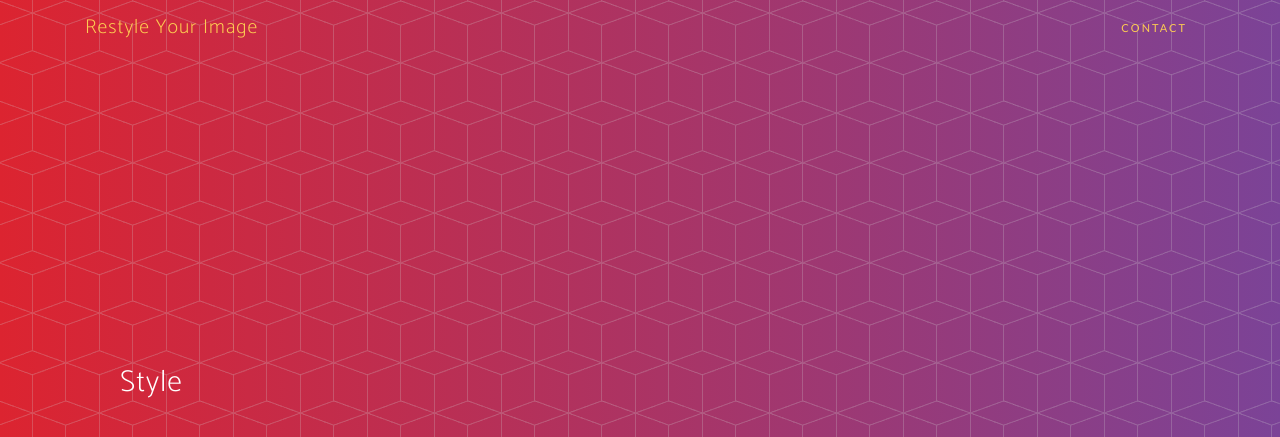
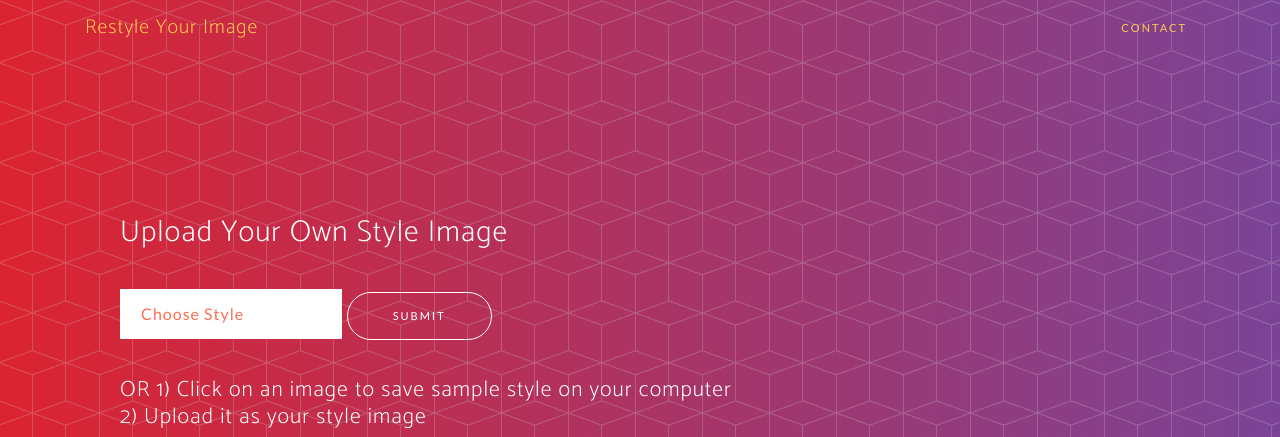
Before and after one commit to KatyaKalache/style_transfer, a Flask app: template html/templates/upload_content.html in a window 1280 px wide. Shown: the top 437 px of the page. Run offline with Flask 2, Linux system fonts and the light colour scheme; the template is opened without the code that fills it, so the values that code supplies are empty; some libraries are stand-ins or nearby versions; some web fonts are replaced.

Commit message:
Added Readme gist to index page, added sample style to style upload page, described how much time training take in upload content page

```diff
--- a/html/templates/upload_content.html
+++ b/html/templates/upload_content.html
@@ -70,7 +70,7 @@
       <div class="row h-100">
 	<div class="col-lg-7 my-auto">
 	  <div class="header-content mx-auto">
-	    <h1 class="mb-5">Style</h1>
+	    <h1 style="padding-bottom:20px">Upload Your Own Style Image</h1>
 	    <form id="upload-form"  action="{{url_for('upload_style')}}" method="POST" enctype="multipart/form-data">
 	      <label class="custom-file-upload">
 		<input type="file" id="imageFile" name="file" class="uploadFile" accept="image/*">
@@ -79,6 +79,17 @@
 	      <input type="submit" class="btn btn-outline btn-xl js-scroll-trigger" value="submit" id="upload-button">
 	    </form>
 	    <div id="file-upload-filename"></div>
+	    <h1 style="font-size:22px; padding-top:30px">OR    1) Click on an image to save sample style on your computer 2) Upload it as your style image</h1>
+	    <div style="margin-right:20px; display:inline-block">
+	      <a href="static/img/style.jpg" download>
+		<img class="img-responsive" src='static/img/style.jpg' width="300px">
+	      </a>
+	    </div>
+	    <div style="display:inline-block">
+	      <a href="static/img/keith.jpg" download>
+		<img class="img-responsive" src='static/img/keith.jpg' width="240px">
+	      </a>
+	    </div>
 	  </div>
 	</div>
       </div>
--- a/html/templates/upload_style.html
+++ b/html/templates/upload_style.html
@@ -72,7 +72,7 @@
       </li>
       {% endfor %}
     </ul>
-
+    <h1>    Training takes at least 15mins to see a significant result: I reduced the number of iteration to 100 to achieve some style transfer within this time frame. For best result I repeat the training process at 2000 iterations: requires 2 hours of training time.</h1>
     <form id="upload-style-form"  action="{{url_for('show_content_style')}}" method="POST" enctype="multipart/form-data">
       <input type="submit" class="btn btn-outline btn-xl js-scroll-trigger" value=" Start Training" id="upload-button">
     </form>
```
Also changed, not shown: html/templates/index.html (+4 -8 lines).
